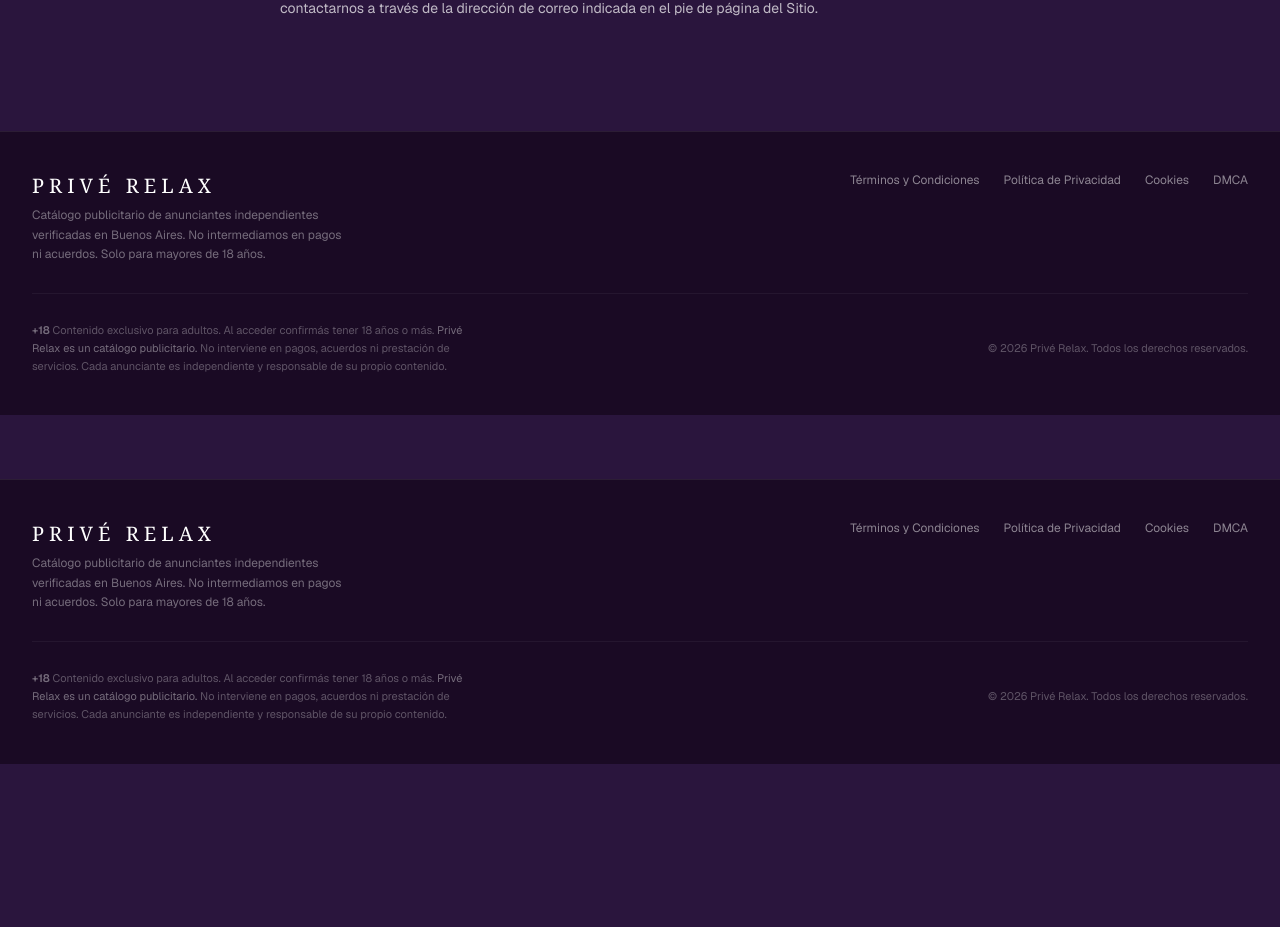
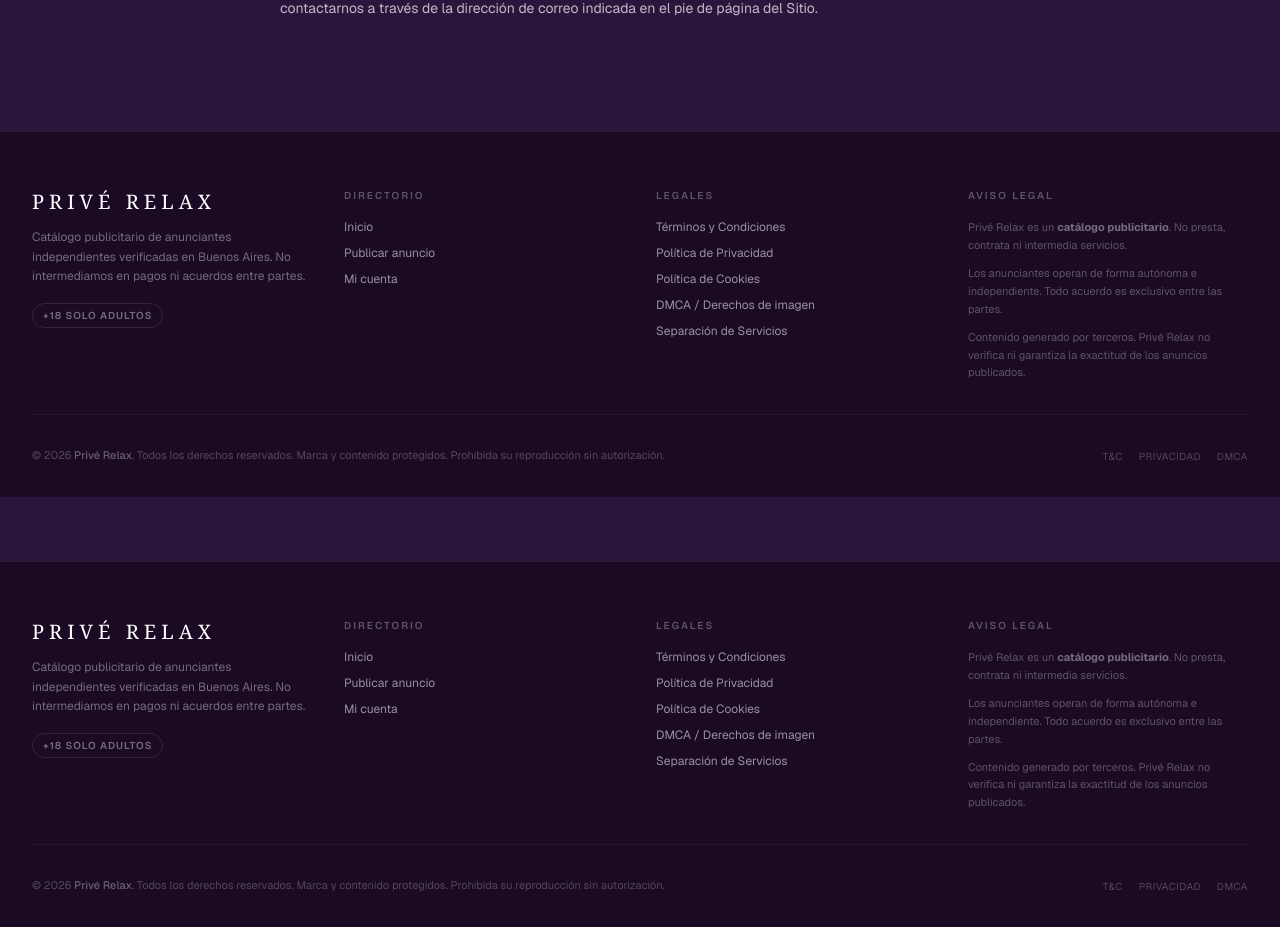
Before and after one commit to Chrismelgar17/prive, a Next.js app: page /terminos in a window 1280 px wide. Shown: the part 2592-3519 px from the top of the page. Before the commit the page ends 3356 px from the top, so only its background shows below. Built offline with nearby package versions, Linux system fonts and the light colour scheme.

Commit message:
feat: enhance footer layout and content, add legal sections and age warning

```diff
--- a/components/footer.tsx
+++ b/components/footer.tsx
@@ -5,64 +5,96 @@ export function Footer() {
 
   return (
     <footer className="border-t border-white/8 bg-[#1A0A24] mt-16">
-      <div className="mx-auto max-w-7xl px-4 sm:px-6 lg:px-8 py-10">
-        {/* Top row */}
-        <div className="flex flex-col sm:flex-row items-center sm:items-start justify-between gap-8">
-          {/* Brand */}
-          <div className="text-center sm:text-left">
+      <div className="mx-auto max-w-7xl px-4 sm:px-6 lg:px-8 pt-14 pb-8">
+
+        {/* Main columns */}
+        <div className="grid grid-cols-1 sm:grid-cols-2 lg:grid-cols-4 gap-10 lg:gap-8">
+
+          {/* Column 1 — Brand */}
+          <div className="sm:col-span-2 lg:col-span-1">
             <span className="font-serif text-xl font-light tracking-[0.25em] text-white uppercase">
               Privé Relax
             </span>
-            <p className="mt-1.5 text-xs text-white/40 max-w-xs leading-relaxed">
+            <p className="mt-3 text-xs text-white/40 leading-relaxed max-w-xs">
               Catálogo publicitario de anunciantes independientes verificadas en Buenos Aires.
-              No intermediamos en pagos ni acuerdos. Solo para mayores de 18 años.
+              No intermediamos en pagos ni acuerdos entre partes.
             </p>
+            <span className="mt-4 inline-flex items-center gap-1.5 rounded-full border border-white/10 px-2.5 py-1 text-[10px] font-semibold text-white/40 uppercase tracking-widest">
+              +18 Solo adultos
+            </span>
           </div>
 
-          {/* Legal links */}
-          <nav aria-label="Legal" className="flex flex-wrap justify-center sm:justify-end gap-x-6 gap-y-2">
-            <Link
-              href="/terminos"
-              className="text-xs text-white/50 hover:text-[#D4AF37] transition-colors"
-            >
+          {/* Column 2 — Directorio */}
+          <div>
+            <h3 className="text-[10px] font-semibold uppercase tracking-[0.2em] text-white/30 mb-4">
+              Directorio
+            </h3>
+            <nav className="flex flex-col gap-2.5">
+              <Link href="/" className="text-xs text-white/55 hover:text-[#D4AF37] transition-colors">Inicio</Link>
+              <Link href="/login" className="text-xs text-white/55 hover:text-[#D4AF37] transition-colors">Publicar anuncio</Link>
+              <Link href="/dashboard" className="text-xs text-white/55 hover:text-[#D4AF37] transition-colors">Mi cuenta</Link>
+            </nav>
+          </div>
+
+          {/* Column 3 — Legales */}
+          <div>
+            <h3 className="text-[10px] font-semibold uppercase tracking-[0.2em] text-white/30 mb-4">
+              Legales
+            </h3>
+            <nav className="flex flex-col gap-2.5">
+              <Link href="/terminos" className="text-xs text-white/55 hover:text-[#D4AF37] transition-colors">
                 Términos y Condiciones
               </Link>
-            <Link
-              href="/privacidad"
-              className="text-xs text-white/50 hover:text-[#D4AF37] transition-colors"
-            >
+              <Link href="/privacidad" className="text-xs text-white/55 hover:text-[#D4AF37] transition-colors">
                 Política de Privacidad
               </Link>
-            <Link
-              href="/privacidad#cookies"
-              className="text-xs text-white/50 hover:text-[#D4AF37] transition-colors"
-            >
-              Cookies
+              <Link href="/privacidad#cookies" className="text-xs text-white/55 hover:text-[#D4AF37] transition-colors">
+                Política de Cookies
               </Link>
-            <Link
-              href="/privacidad#dmca"
-              className="text-xs text-white/50 hover:text-[#D4AF37] transition-colors"
-            >
-              DMCA
+              <Link href="/privacidad#dmca" className="text-xs text-white/55 hover:text-[#D4AF37] transition-colors">
+                DMCA / Derechos de imagen
+              </Link>
+              <Link href="/terminos#separacion" className="text-xs text-white/55 hover:text-[#D4AF37] transition-colors">
+                Separación de Servicios
               </Link>
             </nav>
           </div>
 
-        {/* Divider */}
-        <div className="my-7 border-t border-white/5" />
-
-        {/* Age warning + copyright */}
-        <div className="flex flex-col sm:flex-row items-center justify-between gap-4 text-center sm:text-left">
-          <p className="text-[11px] text-white/30 max-w-md leading-relaxed">
-            <span className="font-semibold text-white/40">+18</span>
-            {' '}Contenido exclusivo para adultos. Al acceder confirmás tener 18 años o más.{' '}
-            <span className="text-white/40">Privé Relax es un catálogo publicitario.</span>{' '}
-            No interviene en pagos, acuerdos ni prestación de servicios. Cada anunciante es independiente y responsable de su propio contenido.
+          {/* Column 4 — Aviso legal */}
+          <div>
+            <h3 className="text-[10px] font-semibold uppercase tracking-[0.2em] text-white/30 mb-4">
+              Aviso Legal
+            </h3>
+            <div className="space-y-2.5 text-[11px] text-white/30 leading-relaxed">
+              <p>
+                Privé Relax es un <strong className="text-white/40">catálogo publicitario</strong>. No presta, contrata ni intermedia servicios.
               </p>
-          <p className="text-[11px] text-white/30 shrink-0">
-            © {year} Privé Relax. Todos los derechos reservados.
+              <p>
+                Los anunciantes operan de forma autónoma e independiente. Todo acuerdo es exclusivo entre las partes.
+              </p>
+              <p>
+                Contenido generado por terceros. Privé Relax no verifica ni garantiza la exactitud de los anuncios publicados.
               </p>
             </div>
+          </div>
+        </div>
+
+        {/* Divider */}
+        <div className="my-8 border-t border-white/5" />
+
+        {/* Bottom bar */}
+        <div className="flex flex-col sm:flex-row items-center justify-between gap-3 text-center sm:text-left">
+          <p className="text-[11px] text-white/25 leading-relaxed">
+            © {year} <span className="text-white/35 font-medium">Privé Relax</span>. Todos los derechos reservados.
+            {' '}Marca y contenido protegidos. Prohibida su reproducción sin autorización.
+          </p>
+          <div className="flex items-center gap-4 shrink-0">
+            <Link href="/terminos" className="text-[10px] text-white/25 hover:text-white/50 transition-colors uppercase tracking-wider">T&C</Link>
+            <Link href="/privacidad" className="text-[10px] text-white/25 hover:text-white/50 transition-colors uppercase tracking-wider">Privacidad</Link>
+            <Link href="/privacidad#dmca" className="text-[10px] text-white/25 hover:text-white/50 transition-colors uppercase tracking-wider">DMCA</Link>
+          </div>
+        </div>
+
       </div>
     </footer>
   )
```
Lines whose indentation alone changed are shown as unchanged.
